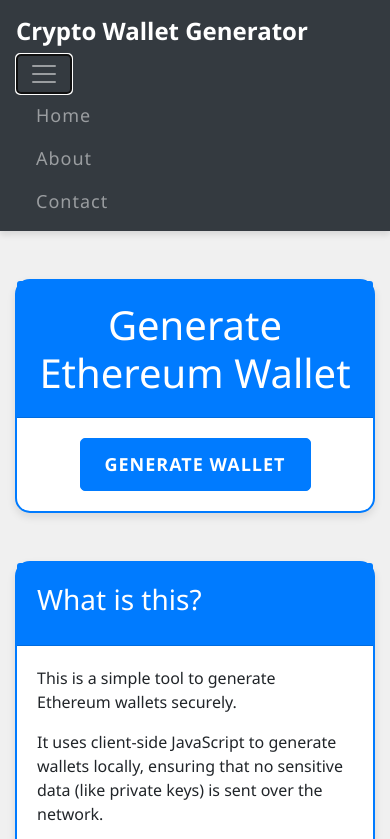
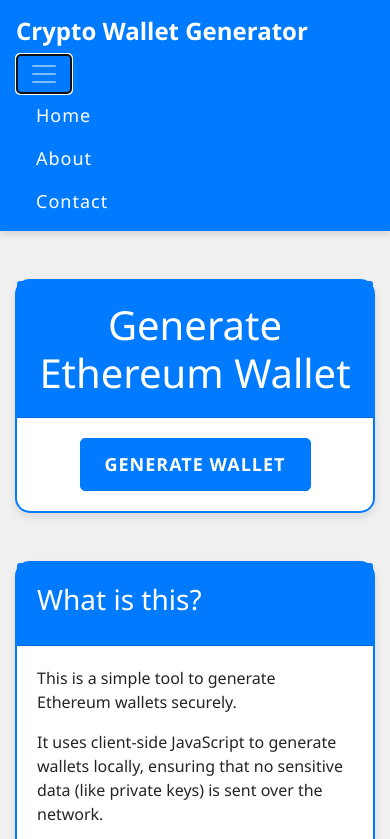
Before and after one commit to furidngrt/wallet-crypto-generator, a website: page public/index.html in a window 390 px wide. Both pictures are taken after a click on the button "Toggle navigation". Shown: the top 839 px of the page. Drawn offline with nearby package versions, Linux system fonts and the light colour scheme.

Commit message:
Update index.html

```diff
--- a/public/index.html
+++ b/public/index.html
@@ -65,26 +65,26 @@
 
         /* Navbar styling */
         .navbar {
-            background-color: #007bff; /* Blue navbar */
+            background-color: #007bff !important; /* Blue navbar */
             box-shadow: 0 4px 6px rgba(0, 0, 0, 0.1); /* Soft shadow */
         }
         .navbar-brand {
-            color: white; /* White brand text */
+            color: white !important; /* White brand text */
             font-weight: bold;
             font-size: 24px;
         }
         .navbar-nav .nav-link {
-            color: white; /* White links */
+            color: white !important; /* White links */
             font-size: 18px;
             letter-spacing: 1px;
             transition: color 0.3s;
             margin-left: 20px;
         }
         .navbar-nav .nav-link:hover {
-            color: #f0f0f0; /* Light grey on hover */
+            color: #f0f0f0 !important; /* Light grey on hover */
         }
         .navbar-toggler {
-            border-color: white; /* White color for toggler icon */
+            border-color: white !important; /* White color for toggler icon */
         }
     </style>
 </head>
```
